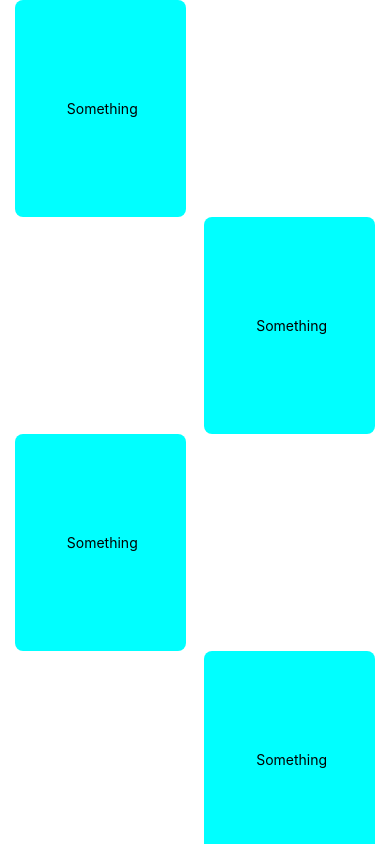
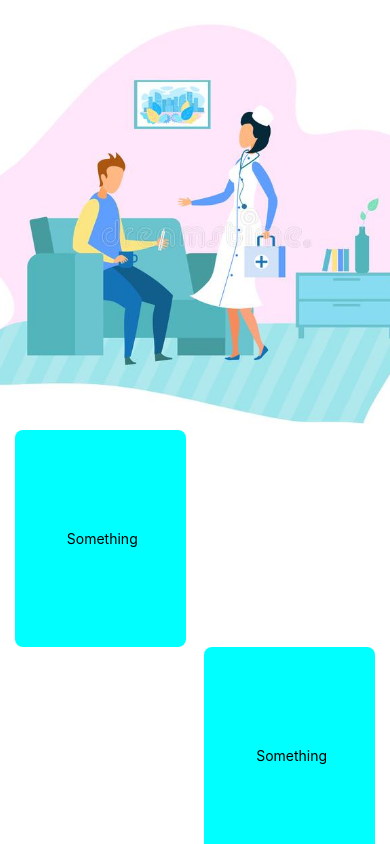
Before and after one commit to intelligenx/TFMH, a React Native app: screen / in a window 390 px wide. Built offline with nearby package versions, Linux system fonts and the light colour scheme.

Commit message:
Added Header Vector Image

```diff
--- a/App.js
+++ b/App.js
@@ -4,11 +4,13 @@
 import Constants from 'expo-constants';
 
 import ButtonGroup from './Components/ButtonGroup';
+import Header from './Components/Header';
 
 export default function App() {
   return (
     <SafeAreaView style={styles.container}>
       <ScrollView style={styles.scrollView}>
+        <Header />
         <ButtonGroup />
         <View><StatusBar style="auto" /></View>
       </ScrollView>
--- a/Components/ButtonGroup.js
+++ b/Components/ButtonGroup.js
@@ -35,5 +35,6 @@
       flexDirection: 'column',
       backgroundColor: '#fff',
       justifyContent:  'center',
+      marginTop: -20,
     },
 });
--- /dev/null
+++ b/Components/Header.js
@@ -0,0 +1,8 @@
+import React from 'react';
+import {View, Image} from 'react-native';
+
+export default function Header() {
+    return(
+        <Image style={{height: 450, width: 400}} source={require('./img1.jpg')} />
+    );
+}
```
Also changed, not shown: Components/img1.jpg (renamed from img1.jpg).
